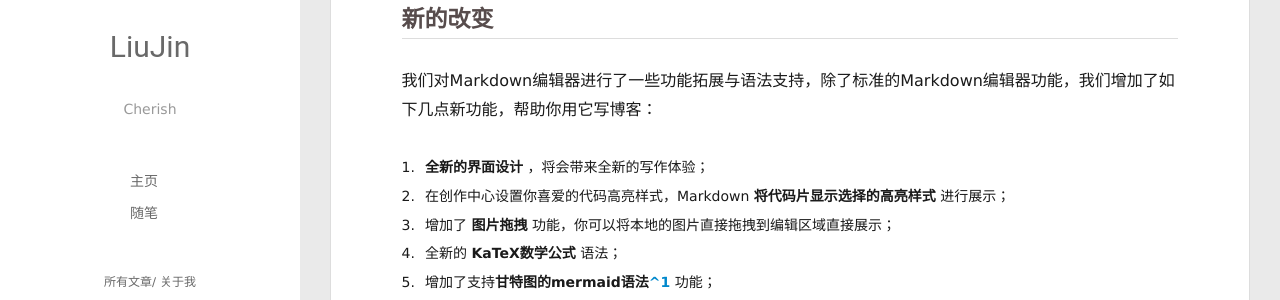
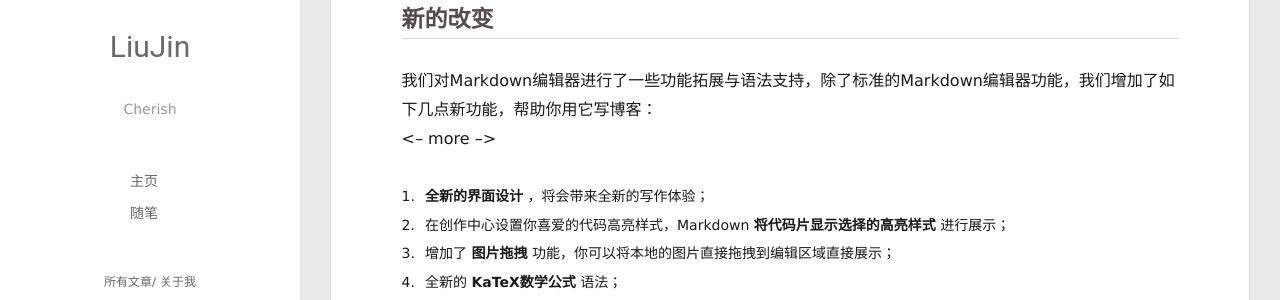
Before and after one commit to ZLiuJin/ZLiuJin.github.io, a plain HTML site: page index.html in a window 1280 px wide. Shown: the part 243-543 px from the top of the page. Drawn offline with Linux system fonts and the light colour scheme.

Commit message:
Site updated: 2019-09-11 18:12:14

```diff
--- a/index.html
+++ b/index.html
@@ -159,7 +159,7 @@
 
         <p>@<a href="这里写自定义目录标题">zlj的blog</a></p>
 <h1 id="这是第一个大标题"><a href="#这是第一个大标题" class="headerlink" title="这是第一个大标题"></a>这是第一个大标题</h1><p>你好！ 这是你第一次使用 <strong>Markdown编辑器</strong> 所展示的欢迎页。如果你想学习如何使用Markdown编辑器, 可以仔细阅读这篇文章，了解一下Markdown的基本语法知识。</p>
-<h2 id="新的改变"><a href="#新的改变" class="headerlink" title="新的改变"></a>新的改变</h2><p>我们对Markdown编辑器进行了一些功能拓展与语法支持，除了标准的Markdown编辑器功能，我们增加了如下几点新功能，帮助你用它写博客：</p>
+<h2 id="新的改变"><a href="#新的改变" class="headerlink" title="新的改变"></a>新的改变</h2><p>我们对Markdown编辑器进行了一些功能拓展与语法支持，除了标准的Markdown编辑器功能，我们增加了如下几点新功能，帮助你用它写博客：<br>&lt;– more –&gt;</p>
 <ol>
 <li><strong>全新的界面设计</strong> ，将会带来全新的写作体验；</li>
 <li>在创作中心设置你喜爱的代码高亮样式，Markdown <strong>将代码片显示选择的高亮样式</strong> 进行展示；</li>
```
Also changed, not shown: 2019/09/07/firstarticle/index.html (+5 -5 lines), assets/head.jpg (deleted).
